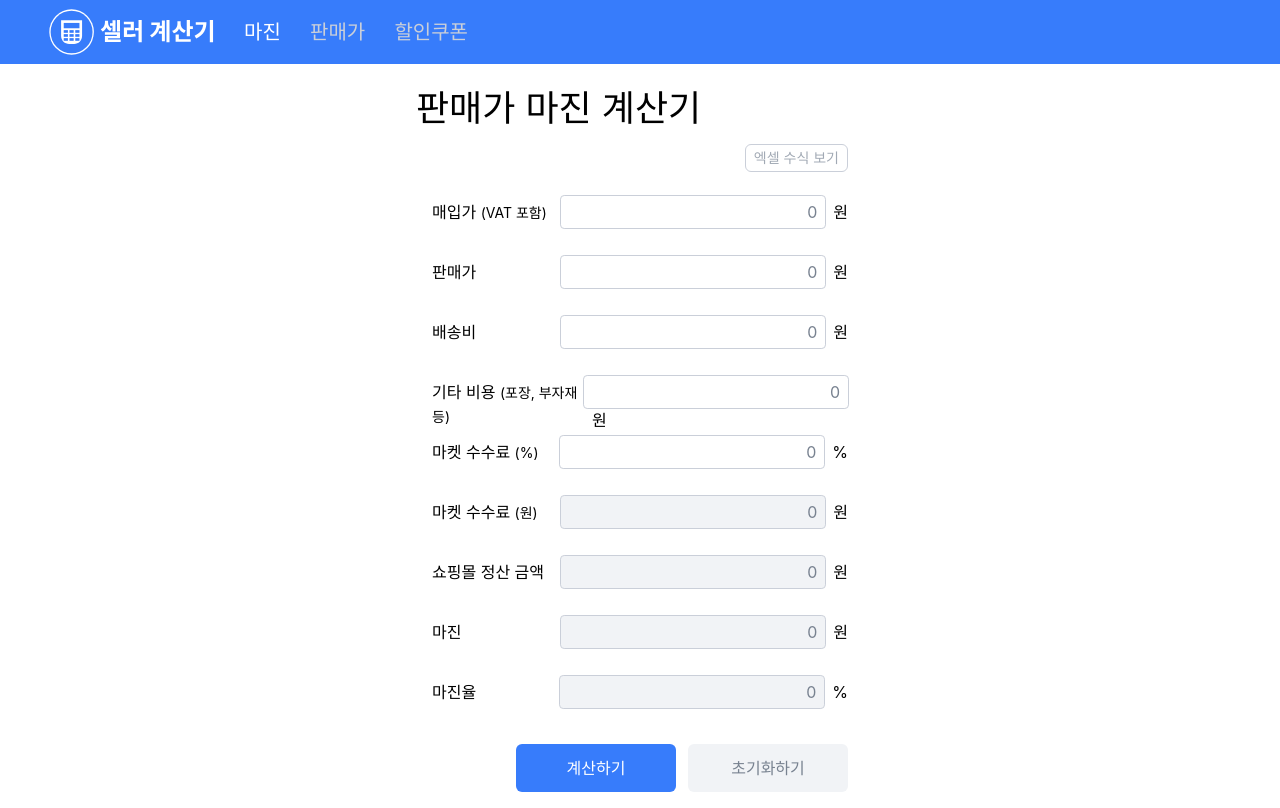
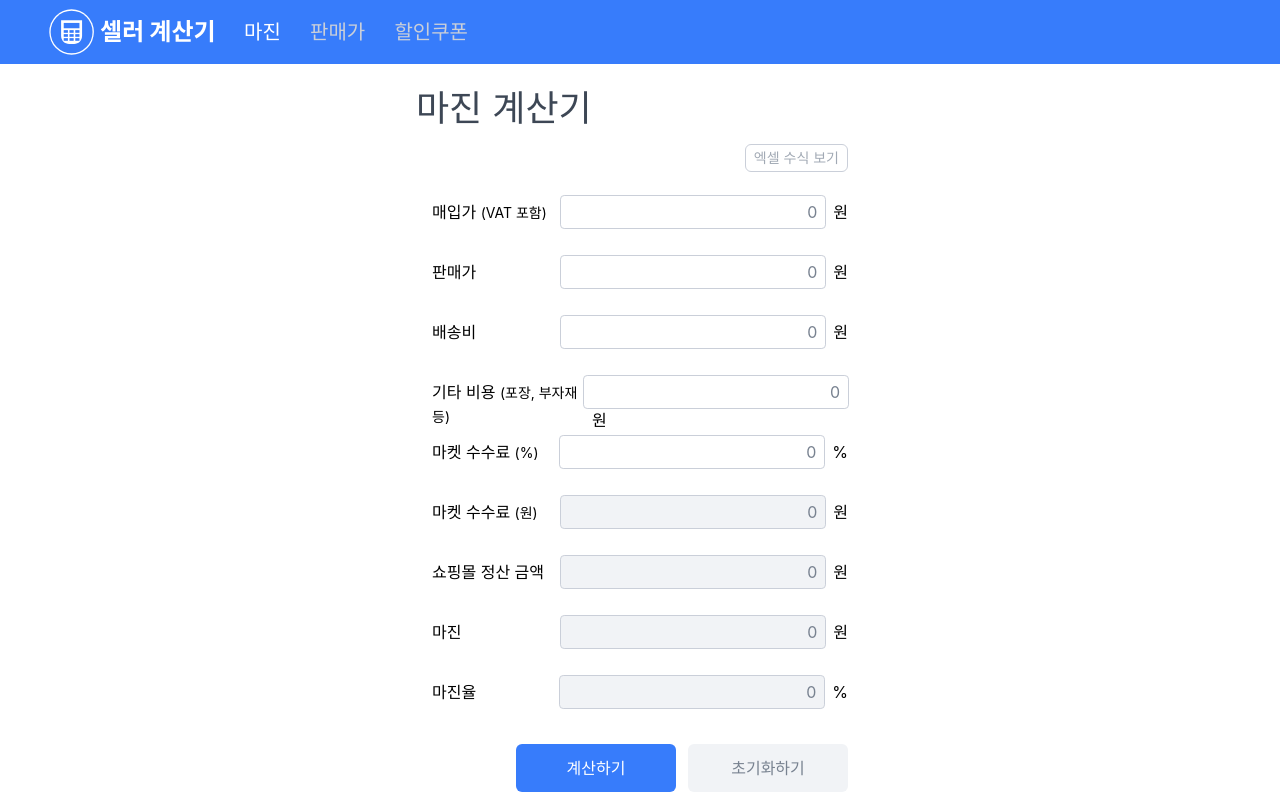
Before and after one commit to Ah-ae/seller-calculator, a Next.js app: page / in a window 1280 px wide. Built offline with nearby package versions, Linux system fonts and the light colour scheme.

Commit message:
Seo 컴포넌트 생성 및 적용

```diff
--- /dev/null
+++ b/components/Seo.js
@@ -0,0 +1,18 @@
+import Head from "next/head";
+
+export default function Seo({ title, style }) {
+  return (
+    <>
+      <Head>
+        <title>{title}</title>
+      </Head>
+      <h2
+        className={
+          "pt-6 pb-4 text-4xl text-gray-500 max-md:text-3xl max-md:text-center"
+        }
+      >
+        {title}
+      </h2>
+    </>
+  );
+}
--- a/pages/discount.js
+++ b/pages/discount.js
@@ -1,9 +1,10 @@
+import Seo from "@/components/Seo";
 import Container from "@/components/ui/Container";
 
 export default function Discount() {
   return (
     <Container>
-      <h2 className="my-4 text-4xl">할인쿠폰 계산기</h2>
+      <Seo title="할인쿠폰 계산기" />
     </Container>
   );
 }
--- a/pages/margin.js
+++ b/pages/margin.js
@@ -1,4 +1,5 @@
 import { useState } from "react";
+import Seo from "@/components/Seo";
 import { Button, SmallButton } from "@/components/ui/Button";
 import Container from "@/components/ui/Container";
 import InputBox from "@/components/ui/InputBox";
@@ -95,9 +96,7 @@ export default function Margin() {
 
   return (
     <Container>
-      <h2 className="pt-6 pb-4 text-4xl max-md:text-3xl max-md:text-center">
-        판매가 마진 계산기
-      </h2>
+      <Seo title="마진 계산기" />
       <form className="px-4 flex flex-col" onSubmit={onSubmit}>
         <SmallButton style="mb-4 self-end max-md:hidden" onClick={handleHidden}>
           {`엑셀 수식 ${isHidden ? "보기" : "가리기"}`}
--- a/pages/price.js
+++ b/pages/price.js
@@ -1,9 +1,10 @@
+import Seo from "@/components/Seo";
 import Container from "@/components/ui/Container";
 
 export default function Price() {
   return (
     <Container>
-      <h2 className="my-4 text-4xl">판매가 계산기</h2>
+      <Seo title="판매가 계산기" />
     </Container>
   );
 }
```
